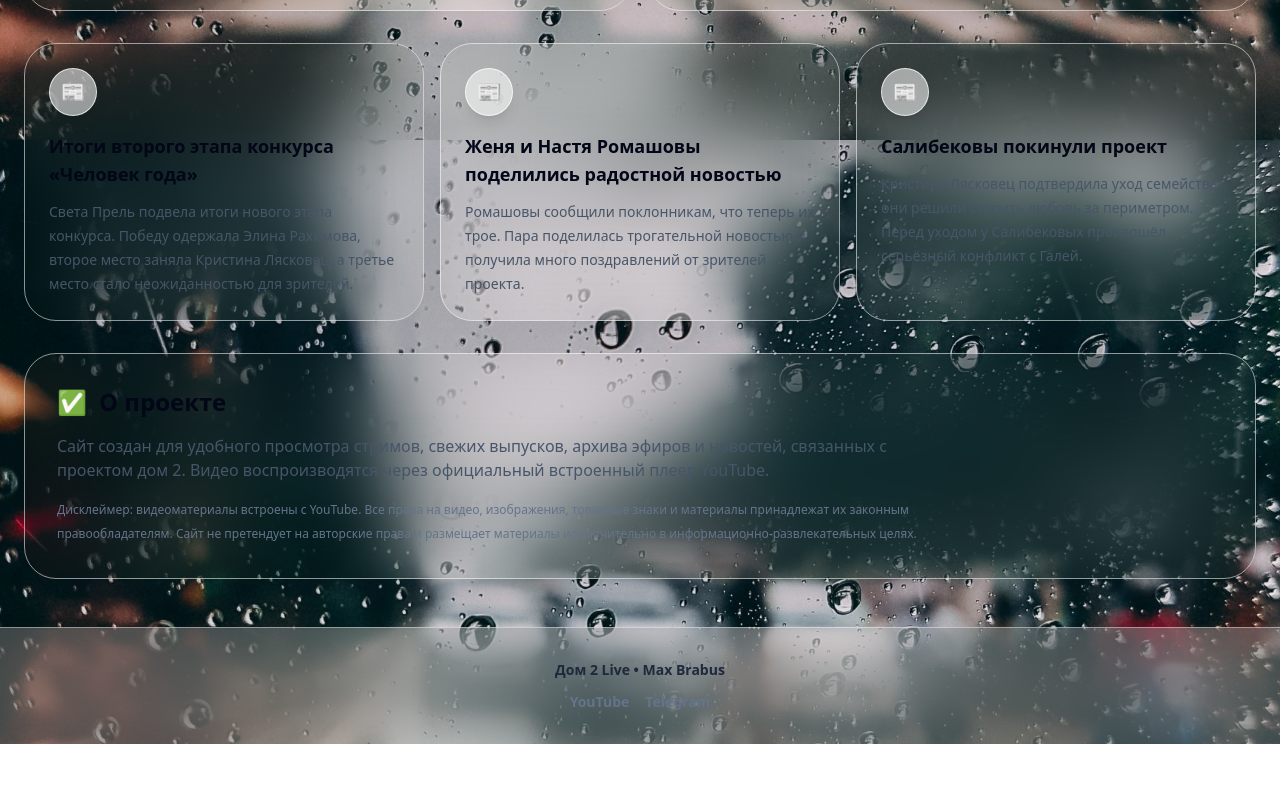
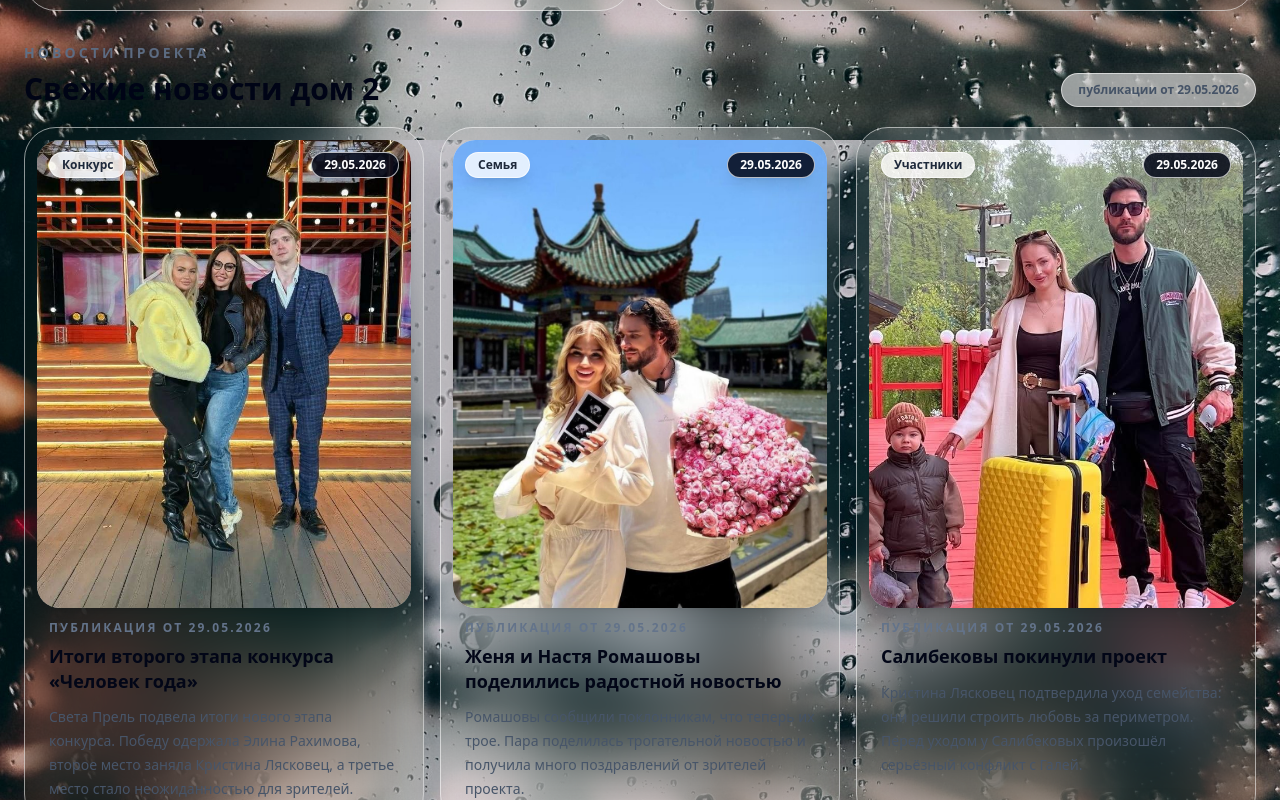
Before and after one commit to thaninchote9-rgb/dom2-live-site, a Next.js app: page / in a window 1280 px wide. Shown: the part 1460-2260 px from the top of the page. Before the commit the page ends 2204 px from the top, so only its background shows below. Built offline with nearby package versions, Linux system fonts and the light colour scheme.

Commit message:
Add files via upload

```diff
--- a/app/page.jsx
+++ b/app/page.jsx
@@ -39,21 +39,21 @@ const archiveItems = [
 
 const newsItems = [
   {
-    date: "29.05",
+    date: "29.05.2026",
     image: "/news/news-chelovek-goda.jpg",
     title: "Итоги второго этапа конкурса «Человек года»",
     text: "Света Прель подвела итоги нового этапа конкурса. Победу одержала Элина Рахимова, второе место заняла Кристина Лясковец, а третье место стало неожиданностью для зрителей.",
     tag: "Конкурс",
   },
   {
-    date: "29.05",
+    date: "29.05.2026",
     image: "/news/news-romashovy.jpg",
     title: "Женя и Настя Ромашовы поделились радостной новостью",
     text: "Ромашовы сообщили поклонникам, что теперь их трое. Пара поделилась трогательной новостью и получила много поздравлений от зрителей проекта.",
     tag: "Семья",
   },
   {
-    date: "29.05",
+    date: "29.05.2026",
     image: "/news/news-salibekovy.jpg",
     title: "Салибековы покинули проект",
     text: "Кристина Лясковец подтвердила уход семейства: они решили строить любовь за периметром. Перед уходом у Салибековых произошёл серьёзный конфликт с Галей.",
@@ -269,16 +269,44 @@ export default function HomePage() {
           </GlassCard>
         </section>
 
-        <section id="news" className="mt-8 grid gap-4 md:grid-cols-3">
-          {newsItems.map((item) => (
-            <GlassCard key={item.title} className="p-6 transition hover:-translate-y-1 hover:bg-white/60">
-              <div className="mb-4 flex h-12 w-12 items-center justify-center rounded-3xl border border-white/70 bg-white/55 text-xl shadow-lg backdrop-blur-xl">
-                <Icon label="news">📰</Icon>
-              </div>
-              <h2 className="mb-3 text-lg font-black text-slate-950">{item.title}</h2>
-              <p className="text-sm leading-6 text-slate-600">{item.text}</p>
-            </GlassCard>
-          ))}
+        <section id="news" className="mt-8">
+          <div className="mb-5 flex flex-wrap items-end justify-between gap-3">
+            <div>
+              <div className="mb-2 text-sm font-black uppercase tracking-[0.22em] text-slate-500">новости проекта</div>
+              <h2 className="text-3xl font-black text-slate-950">Свежие новости дом 2</h2>
+            </div>
+            <div className="rounded-full border border-white/60 bg-white/55 px-4 py-2 text-xs font-black text-slate-600 shadow-md backdrop-blur-xl">
+              публикации от 29.05.2026
+            </div>
+          </div>
+
+          <div className="grid gap-4 md:grid-cols-3">
+            {newsItems.map((item) => (
+              <GlassCard key={item.title} className="overflow-hidden p-3">
+                <div className="relative overflow-hidden rounded-[1.4rem] bg-white/60 shadow-lg">
+                  <img
+                    src={item.image}
+                    alt={item.title}
+                    className="aspect-[4/5] w-full object-cover object-center"
+                  />
+                  <div className="absolute left-3 top-3 rounded-full border border-white/70 bg-white/80 px-3 py-1 text-xs font-black text-slate-800 shadow-lg backdrop-blur-xl">
+                    {item.tag}
+                  </div>
+                  <div className="absolute right-3 top-3 rounded-full border border-white/70 bg-slate-950/85 px-3 py-1 text-xs font-black text-white shadow-lg backdrop-blur-xl">
+                    {item.date}
+                  </div>
+                </div>
+
+                <div className="p-3">
+                  <div className="mb-2 text-xs font-black uppercase tracking-[0.18em] text-slate-500">
+                    публикация от {item.date}
+                  </div>
+                  <h3 className="mb-3 text-lg font-black leading-snug text-slate-950">{item.title}</h3>
+                  <p className="text-sm leading-6 text-slate-600">{item.text}</p>
+                </div>
+              </GlassCard>
+            ))}
+          </div>
         </section>
 
         <GlassCard id="about" className="mt-8 p-6 md:p-8">
```
Also changed, not shown: 1 other file (tests, documents, lock files or other folders).
